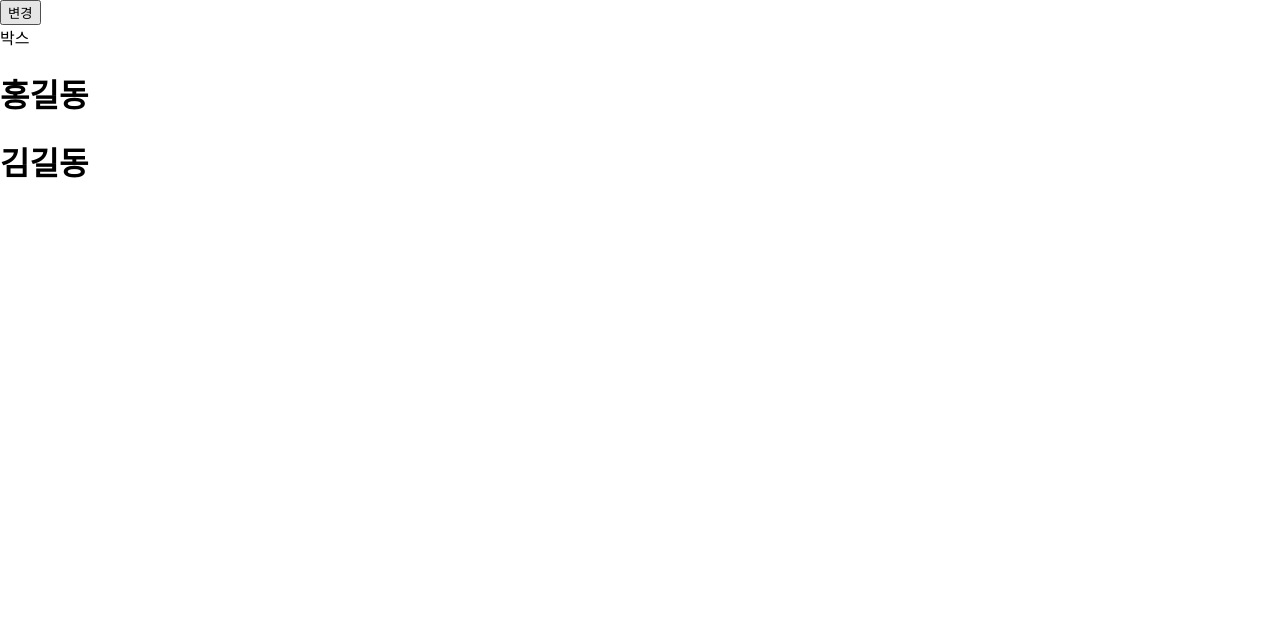
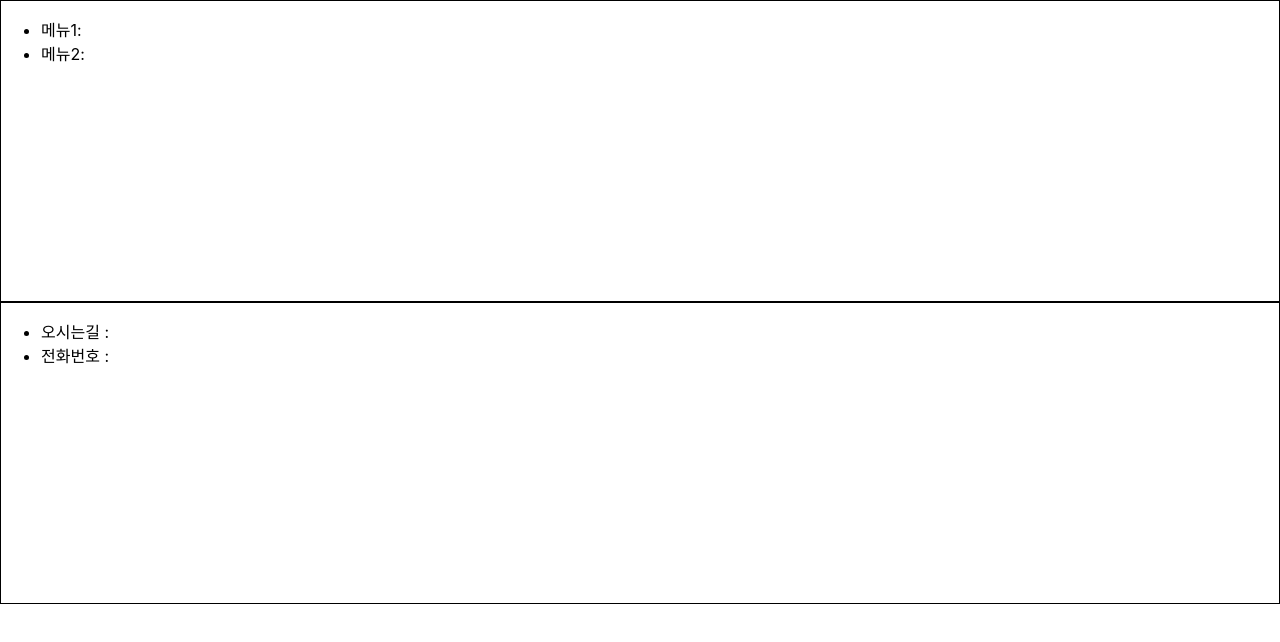
Before and after one commit to SeoHyeokGyu/firstreactapp, a React (Create React App) app: page / in a window 1280 px wide. Shown: the top 642 px of the page. Built offline with nearby package versions, Linux system fonts and the light colour scheme.

Commit message:
#components styleed 1. styled-components 설치 2. js 파일과 css파일 관리가 편해짐

```diff
--- a/package.json
+++ b/package.json
@@ -9,6 +9,7 @@
     "react": "^17.0.2",
     "react-dom": "^17.0.2",
     "react-scripts": "4.0.3",
+    "styled-components": "^5.2.3",
     "web-vitals": "^1.1.1"
   },
   "scripts": {
--- a/src/App.js
+++ b/src/App.js
@@ -1,29 +1,20 @@
+import styled from 'styled-components';
 import './App.css';
-import {createRef, useEffect, useMemo, useRef, useState} from "react";
-import Sub from "./sub";
-import {cleanup} from "@testing-library/react";
+import Header from "./components/Header";
+import Footer from "./components/Footer";
 
+const Title = styled.h1`
+    font-size:1.5em;
+      text-align: center;
+      color: palevioletred;
+    `;
 function App() {
 
-  const myRef = useRef(null);
-
-  const [list,setList] = useState([
-      {id:1,name:"홍길동"},
-      {id:2,name:"김길동"}
-  ]);
-    const myRefs = Array.from({length:list.length}).map(()=>createRef());
 
   return (
       <div>
-          <button onClick={()=>{
-              myRefs[0].current.style.backgroundColor='red';
-          }}>
-              변경
-          </button>
-          <div ref={myRef}>박스</div>
-          {list.map((user,index) => (
-              <h1 ref={myRefs[index]}>{user.name}</h1>
-              ))}
+          <Header/>
+          <Footer/>
       </div>
   );
 }
--- /dev/null
+++ b/src/components/Footer.js
@@ -0,0 +1,28 @@
+import React from 'react';
+import styled from "styled-components";
+
+
+const FooterList = styled.div`
+    border:1px solid black;
+  height: 300px;
+`;
+
+const Footer = () => {
+
+    return (
+        <div>
+            <FooterList>
+                <ul>
+                    <li>
+                        오시는길 :
+                    </li>
+                    <li>
+                        전화번호 :
+                    </li>
+                </ul>
+            </FooterList>
+        </div>
+    );
+};
+
+export default Footer;
--- /dev/null
+++ b/src/components/Header.js
@@ -0,0 +1,28 @@
+import React from 'react';
+import styled from "styled-components";
+
+
+const HeaderList = styled.div`
+    border:1px solid black;
+  height: 300px;
+`;
+
+const Header = () => {
+
+    return (
+        <div>
+            <HeaderList>
+                <ul>
+                    <li>
+                        메뉴1:
+                    </li>
+                    <li>
+                        메뉴2:
+                    </li>
+                </ul>
+            </HeaderList>
+        </div>
+    );
+};
+
+export default Header;
```
Also changed, not shown: src/components/Login.js (added, +16 -0 lines), src/pages/Homepage.js (added, +15 -0 lines), src/pages/LoginPage.js (added, +16 -0 lines), 1 other file (tests, documents, lock files or other folders).
